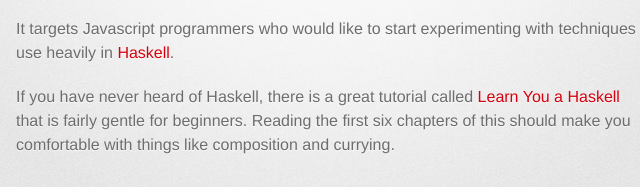
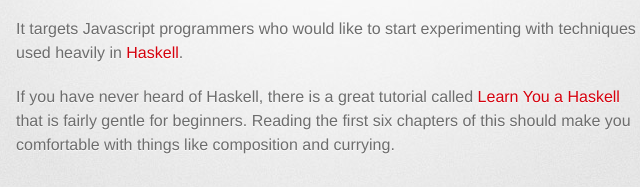
Before and after one commit to briansorahan/fun-js, a website with bundled scripts: page index.html in a window 1280 px wide. Shown: the part 337-524 px from the top of the page, 314-954 px from the left. Built offline with nearby package versions, Linux system fonts and the light colour scheme; a web font is replaced by a local one.

Commit message:
Small change to project page.

```diff
--- a/index.html
+++ b/index.html
@@ -46,7 +46,7 @@
         <section id="main_content">
           <p>fun-js applies the autoCurry function of <a href="http://fitzgen.github.io/wu.js/">wu.js</a> to a large portion of the built-in methods of the ECMA standard.</p>
           <p>I created this after attending the <a href="https://github.com/loop-recur/Fp101">Functional Programming with Javascript</a> course at HTMLDevConf 2012.</p>
-          <p>It targets Javascript programmers who would like to start experimenting with techniques use heavily in <a href="http://haskell.org">Haskell</a>.</p>
+          <p>It targets Javascript programmers who would like to start experimenting with techniques used heavily in <a href="http://haskell.org">Haskell</a>.</p>
           <p>If you have never heard of Haskell, there is a great tutorial called <a href="http://learnyouahaskell.com">Learn You a Haskell</a> that is fairly gentle for beginners. Reading the first six chapters of this should make you comfortable with things like composition and currying.</p>
         </section>
 
```
